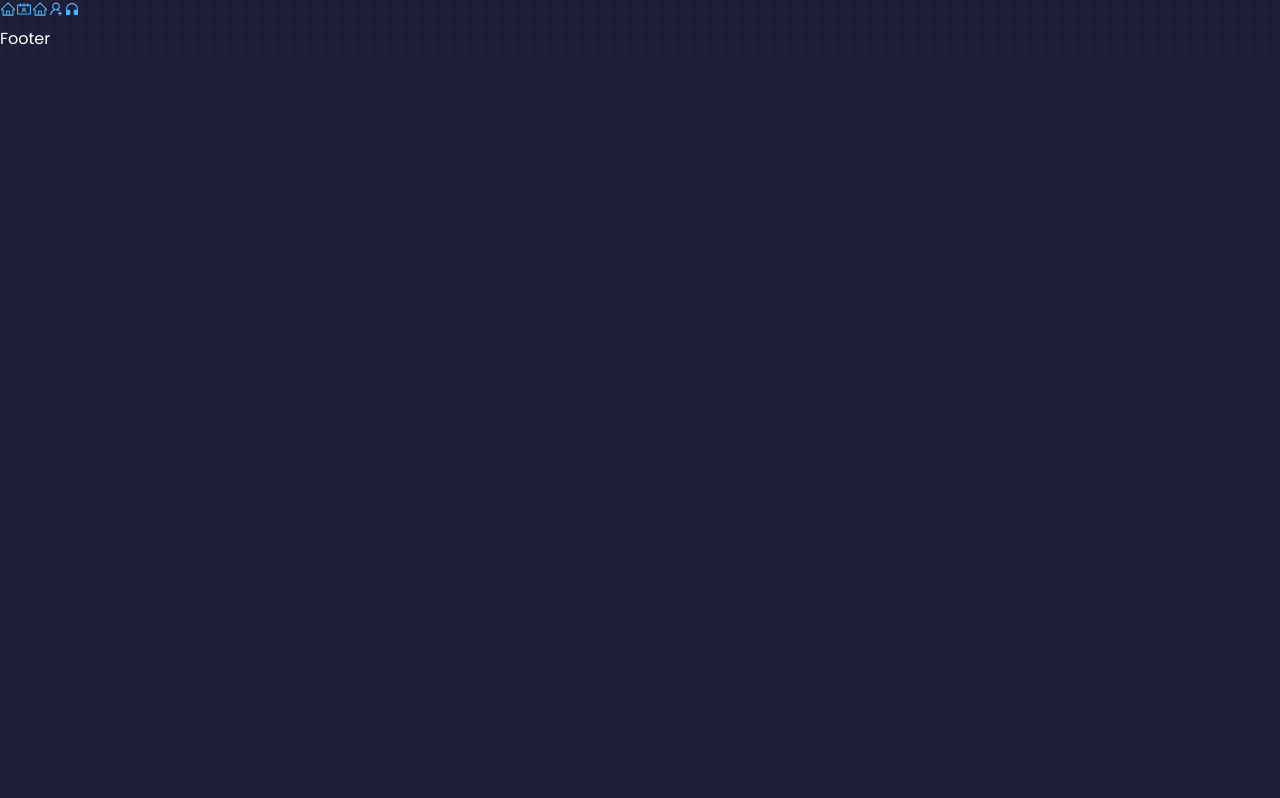
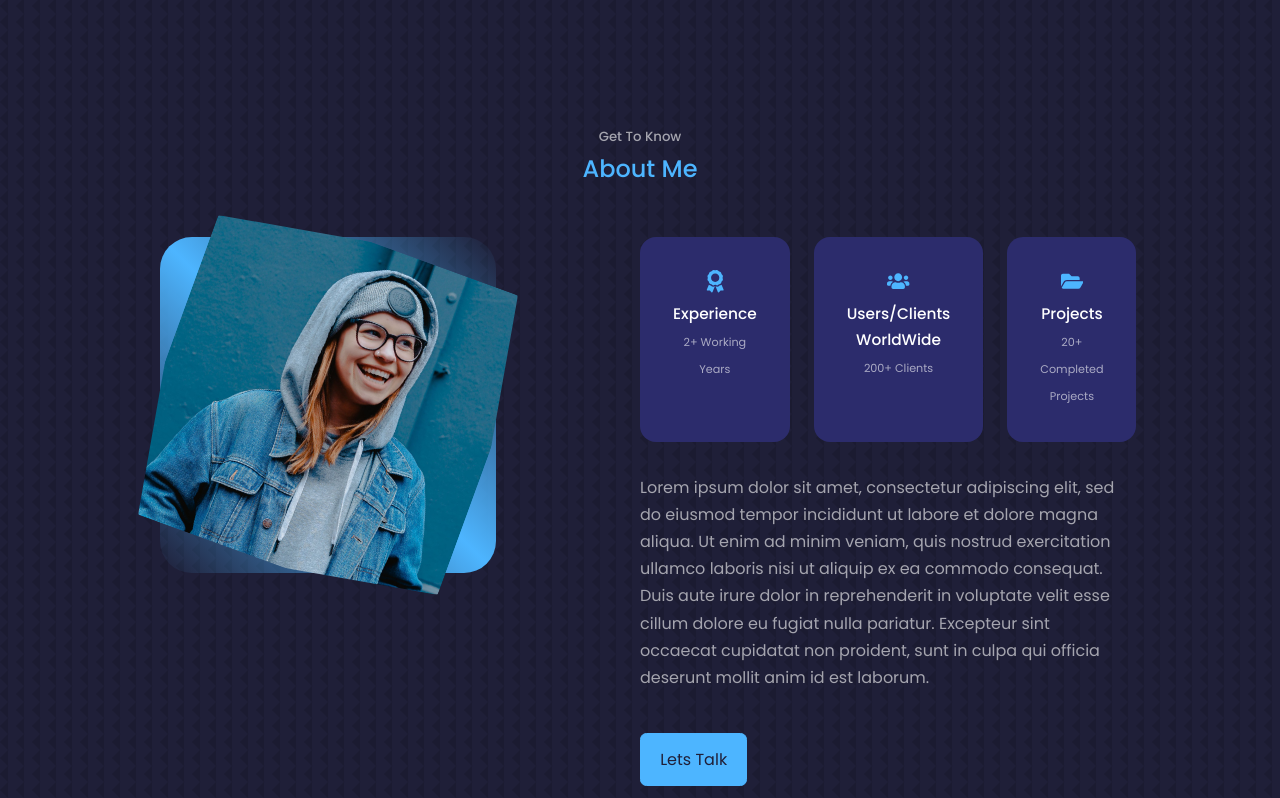
Before and after one commit to Korsah23/Portfoliowebsite, a React (Create React App) app: page / in a window 1280 px wide. Shown: the part 802-1600 px from the top of the page. Before the commit the page ends 854 px from the top, so only its background shows below. Built offline with nearby package versions, Linux system fonts and the light colour scheme.

Commit message:
completed about section design and styling

```diff
--- a/src/components/about/About.js
+++ b/src/components/about/About.js
@@ -1,3 +1,53 @@
 import "./about.css";
+import MeAbout from "./me-about.jpg";
+import { FaAward, FaUsers, FaFolderOpen } from "react-icons/fa";
 
-export default function About() {}
+export default function About() {
+  return (
+    <section id="about">
+      <h5>Get To Know</h5>
+      <h2>About Me</h2>
+
+      <div className="container about__container">
+        <div className="about__me">
+          <div className="about__meimage">
+            <img src={MeAbout} alt="" className="about__meimage" />
+          </div>
+        </div>
+        <div className="about__content">
+          <div className="about__cards">
+            <article className="about__card">
+              <FaAward className="about__icon" />
+              <h5>Experience</h5>
+              <small> 2+ Working Years </small>
+            </article>
+
+            <article className="about__card">
+              <FaUsers className="about__icon" />
+              <h5>Users/Clients WorldWide</h5>
+              <small> 200+ Clients </small>
+            </article>
+
+            <article className="about__card">
+              <FaFolderOpen className="about__icon" />
+              <h5>Projects</h5>
+              <small> 20+ Completed Projects </small>
+            </article>
+          </div>
+          <p>
+            Lorem ipsum dolor sit amet, consectetur adipiscing elit, sed do
+            eiusmod tempor incididunt ut labore et dolore magna aliqua. Ut enim
+            ad minim veniam, quis nostrud exercitation ullamco laboris nisi ut
+            aliquip ex ea commodo consequat. Duis aute irure dolor in
+            reprehenderit in voluptate velit esse cillum dolore eu fugiat nulla
+            pariatur. Excepteur sint occaecat cupidatat non proident, sunt in
+            culpa qui officia deserunt mollit anim id est laborum.
+          </p>
+          <a href="#contact" className="btn btn-primary">
+            Lets Talk
+          </a>
+        </div>
+      </div>
+    </section>
+  );
+}
--- a/src/components/about/about.css
+++ b/src/components/about/about.css
@@ -0,0 +1,109 @@
+.about__container {
+  display: grid;
+  grid-template-columns: 35% 50%;
+  gap: 15%;
+}
+
+.about__me {
+  width: 100%;
+  aspect-ratio: 1/1;
+  border-radius: 2rem;
+  background: linear-gradient(
+    45deg,
+    transparent,
+    var(--color-primary),
+    transparent
+  );
+  display: grid;
+  place-items: center;
+}
+
+.about__meimage {
+  transform: rotate(10deg);
+  transition: var(--transition);
+  overflow: hidden;
+  border-radius: 2rem;
+}
+.about__meimage:hover {
+  transform: rotate(0);
+}
+
+.about__cards {
+  display: grid;
+  grid-template-columns: repeat(3, 1fr);
+  gap: 1.5rem;
+}
+
+.about__card {
+  background: var(--color-bg-variant);
+  border: 1px solid transparent;
+  border-radius: 1rem;
+  padding: 2rem;
+  text-align: center;
+  transition: var(--transition);
+}
+
+.about__card:hover {
+  background: transparent;
+  border-color: var(--color-primary-variant);
+  cursor: default;
+}
+
+.about__icon {
+  color: var(--color-primary);
+  font-size: 1.4rem;
+  margin-bottom: 1 rem;
+}
+
+.about__card h5 {
+  font-size: 0.96rem;
+}
+
+.about__card small {
+  font-size: 0.7rem;
+  color: var(--color-light);
+}
+
+.about__content p {
+  margin: 2rem 0 2.6rem;
+  color: var(--color-light);
+}
+
+
+/*           medium devices       */
+@media screen and (max-width: 1024px) {
+  .about__container{
+      grid-template-columns: 1fr;
+      gap: 0;
+  }
+
+  .about__me{
+      width: 50%;
+      margin: 2rem auto 4rem;
+
+  }
+  about__content p{
+      margin: 1rem 0 1.5rem;
+  }
+}
+
+/*           small devices       */
+@media screen and (max-width: 600px) {
+ .about__me{
+     width: 60%;
+     margin: 0 auto 3rem;
+
+
+ }
+ .about__cards{
+     grid-template-columns: 1fr 1fr;
+     gap: 1rem;
+ }
+ .about__content{
+     text-align: center;
+ }
+
+ .about__content p{
+     margin: 1.5rem 0;
+ }
+}
--- a/src/components/contact/Contact.js
+++ b/src/components/contact/Contact.js
@@ -1,3 +1,9 @@
 import "./contact.css";
 
-export default function Contact() {}
+export default function Contact() {
+  return (
+    <section id="contact">
+      <p>Contact</p>
+    </section>
+  );
+}
--- a/src/components/experience/Experience.js
+++ b/src/components/experience/Experience.js
@@ -1,3 +1,9 @@
 import "./experience.css";
 
-export default function Experience() {}
+export default function Experience() {
+  return (
+    <section id="experience">
+      <p></p>
+    </section>
+  );
+}
--- a/src/components/header/Cta.js
+++ b/src/components/header/Cta.js
@@ -1,4 +1,4 @@
-import "./header.js";
+import "./header.css";
 import CV from "./Cta";
 
 export default function Cta() {
--- a/src/components/header/header.css
+++ b/src/components/header/header.css
@@ -43,6 +43,7 @@ header {
   height: 30rem;
   position: absolute;
   left: calc(50%-11rem);
+
   margin-top: 4rem;
   border-radius: 12rem 12rem 0 0;
   overflow: hidden;
--- a/src/components/nav/Navbar.js
+++ b/src/components/nav/Navbar.js
@@ -1,31 +1,53 @@
 import "./navbar.css";
 import {
   AiOutlineHome,
-  AiOutlineContacts,
+  AiOutlineMessage,
   AiOutlineUserAdd,
   AiFillCustomerService,
 } from "react-icons/ai";
-
+import { BsFillBagCheckFill } from "react-icons/bs";
+import { useState } from "react";
 
 export default function Navbar() {
+  var [activeNav, setActiveNav] = useState("#");
+
   return (
     <nav>
-      <a href="#">
+      <a
+        href="#"
+        onClick={() => setActiveNav("#")}
+        className={activeNav === "#" ? "active" : ""}
+      >
         <AiOutlineHome />
       </a>
-      <a href="#contact">
-        <AiOutlineContacts />
+      <a
+        href="#contact"
+        onClick={() => setActiveNav("#contact")}
+        className={activeNav === "#contact" ? "active" : ""}
+      >
+        <AiOutlineMessage />
       </a>
-      <a href="#experience">
-        <AiOutlineHome />
+      <a
+        href="#experience"
+        onClick={() => setActiveNav("#experience")}
+        className={activeNav === "#experience" ? "active" : ""}
+      >
+        <BsFillBagCheckFill />
       </a>
-      <a href="#about">
+      <a
+        href="#about"
+        onClick={() => setActiveNav("#about")}
+        className={activeNav === "#about" ? "active" : ""}
+      >
         <AiOutlineUserAdd />
       </a>
-      <a href="#services">
+      <a
+        href="#services"
+        onClick={() => setActiveNav("#services")}
+        className={activeNav === "#services" ? "active" : ""}
+      >
         <AiFillCustomerService />
       </a>
-
     </nav>
   );
 }
--- a/src/components/nav/navbar.css
+++ b/src/components/nav/navbar.css
@@ -0,0 +1,33 @@
+nav {
+  background: rgba(0, 0, 0, 0.3);
+  width: max-content;
+  display: block;
+  padding: 0.7rem 1.8rem;
+  z-index: 2;
+  position: fixed;
+  left: 50%;
+  transform: translateX(-50%);
+  bottom: 2rem;
+  display: flex;
+  gap: 1.8rem;
+  border-radius: 3rem;
+  backdrop-filter: blur(15px);
+}
+
+nav a {
+  background: transparent;
+  padding: 0.9rem;
+  border-radius: 50%;
+  display: flex;
+  color: var(--color-light);
+  font-size: 1.1rem;
+}
+
+nav a:hover {
+  background: rgba(0, 0, 0, 0.3);
+}
+
+nav a.active {
+  background: var(--color-bg);
+  color: var(--color-white);
+}
--- a/src/components/services/Services.js
+++ b/src/components/services/Services.js
@@ -1,3 +1,9 @@
 import "./services.css";
 
-export default function Services() {}
+export default function Services() {
+  return (
+    <section id="services">
+      <p>Services</p>
+    </section>
+  );
+}
--- a/src/styles.css
+++ b/src/styles.css
@@ -58,6 +58,7 @@ h1 {
 
 section {
   margin-top: 8rem;
+  height: 100vh;
 }
 
 section > h2,
```
Also changed, not shown: src/components/about/me-about.jpg (renamed from src/assets/me-about.jpg).
